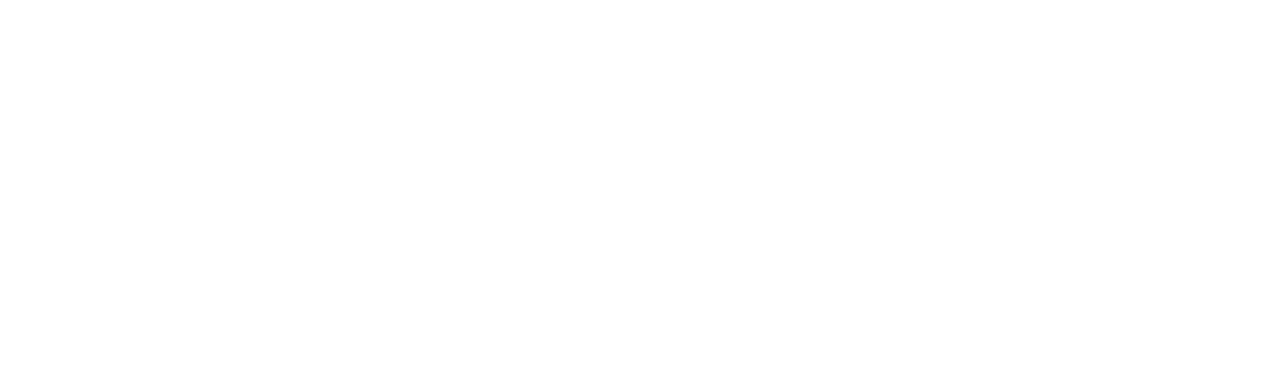
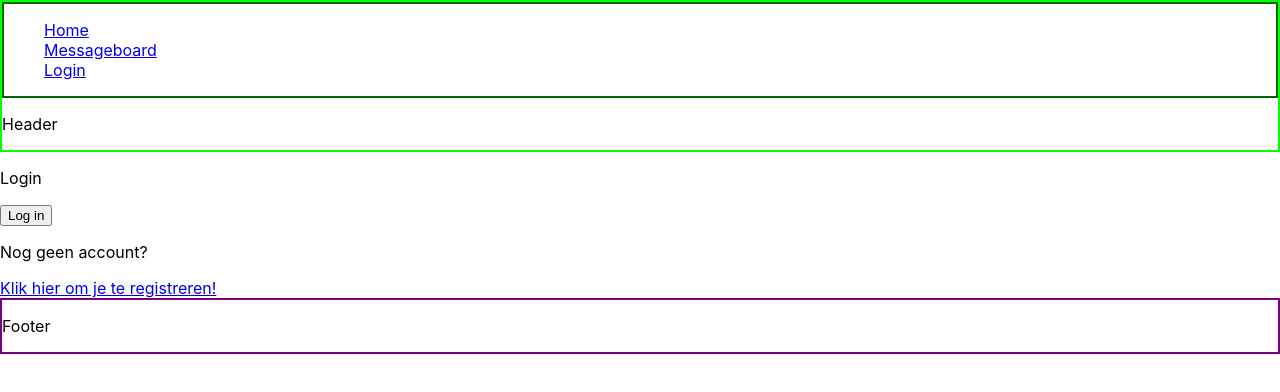
Before and after one commit to jentebuijs/FE-Eindopdracht, a React (Create React App) app: page /login in a window 1280 px wide. Shown: the top 392 px of the page. Built offline with nearby package versions, Linux system fonts and the light colour scheme.

Commit message:
added login and registration

```diff
--- a/src/App.js
+++ b/src/App.js
@@ -1,11 +1,16 @@
 import './App.css';
-import {Route, Switch} from "react-router-dom";
+import {Redirect, Route, Switch} from "react-router-dom";
 import Home from "./pages/home/home";
 import Messageboard from "./pages/messageboard/messageboard";
 import Overview from "./pages/overview/overview";
 import Profile from "./pages/profile/profile";
+import Login from "./pages/login/login";
+import Registration from "./pages/registration/registration";
+import {useState} from "react";
 
 function App() {
+    const [ loggedIn, toggleLoggedIn ] = useState(false);
+
   return (
       <Switch>
           <Route exact path="/">
@@ -14,8 +19,17 @@
           <Route path="/messageboard">
               <Messageboard />
           </Route>
+          <Route path="/login">
+              <Login
+                loggedIn={loggedIn}
+                toggleLoggedIn={toggleLoggedIn}
+              />
+          </Route>
+          <Route path="/registration">
+              <Registration />
+          </Route>
           <Route path="/profiles">
-              <Overview />
+              { loggedIn ? <Overview /> : <Redirect to="/login" />}
           </Route>
           <Route path="/profile/:profileId">
               <Profile />
--- /dev/null
+++ b/src/components/button/button.js
@@ -0,0 +1,12 @@
+import './button.css'
+import React from "react";
+
+function Button({ title, onClick }) {
+    return (
+        <button type="button" onClick={onClick}>
+            {title}
+        </button>
+    );
+}
+
+export default Button;
--- a/src/components/header/header.js
+++ b/src/components/header/header.js
@@ -4,7 +4,7 @@
 function Header() {
     return (
         <header>
-            <Navbar/>
+            <Navbar />
             <p>Header</p>
         </header>
     );
--- a/src/components/navbar/navbar.js
+++ b/src/components/navbar/navbar.js
@@ -1,7 +1,7 @@
 import './navbar.css'
 import {NavLink} from "react-router-dom";
 
-function Navbar() {
+function Navbar({ loggedIn }) {
     return (
         <nav>
             <ul>
@@ -16,9 +16,7 @@
                     </NavLink>
                 </li>
                 <li>
-                    <NavLink to="/profiles">
-                        Overview
-                    </NavLink>
+                    { loggedIn ? <NavLink to="/profiles">Overview</NavLink> : <NavLink to="/login">Login</NavLink> }
                 </li>
             </ul>
         </nav>
--- /dev/null
+++ b/src/pages/login/login.js
@@ -0,0 +1,26 @@
+import './login.css'
+import Header from "../../components/header/header";
+import Footer from "../../components/footer/footer";
+import {Link} from "react-router-dom";
+import Button from "../../components/button/button";
+
+function Login({ loggedIn, toggleLoggedIn }) {
+    return (
+        <>
+            <Header />
+            <main>
+                <p>Login</p>
+                <Button
+                    title="Log in"
+                    onClick={() => {toggleLoggedIn(!loggedIn)}}
+                />
+                {loggedIn && <p>Je bent ingelogd</p>}
+                <p>Nog geen account?</p>
+                <Link to="/registration">Klik hier om je te registreren!</Link>
+            </main>
+            <Footer />
+        </>
+    );
+}
+
+export default Login;
--- /dev/null
+++ b/src/pages/registration/registration.js
@@ -0,0 +1,19 @@
+import './registration.css'
+import Footer from "../../components/footer/footer";
+import Header from "../../components/header/header";
+import Button from "../../components/button/button";
+
+function Registration() {
+    return (
+        <>
+            <Header />
+            <main>
+                <p>Registration</p>
+                <Button title="Registreren" />
+            </main>
+            <Footer />
+        </>
+    );
+}
+
+export default Registration;
```
Also changed, not shown: src/components/button/button.css (added), src/pages/login/login.css (added), src/pages/registration/registration.css (added).
